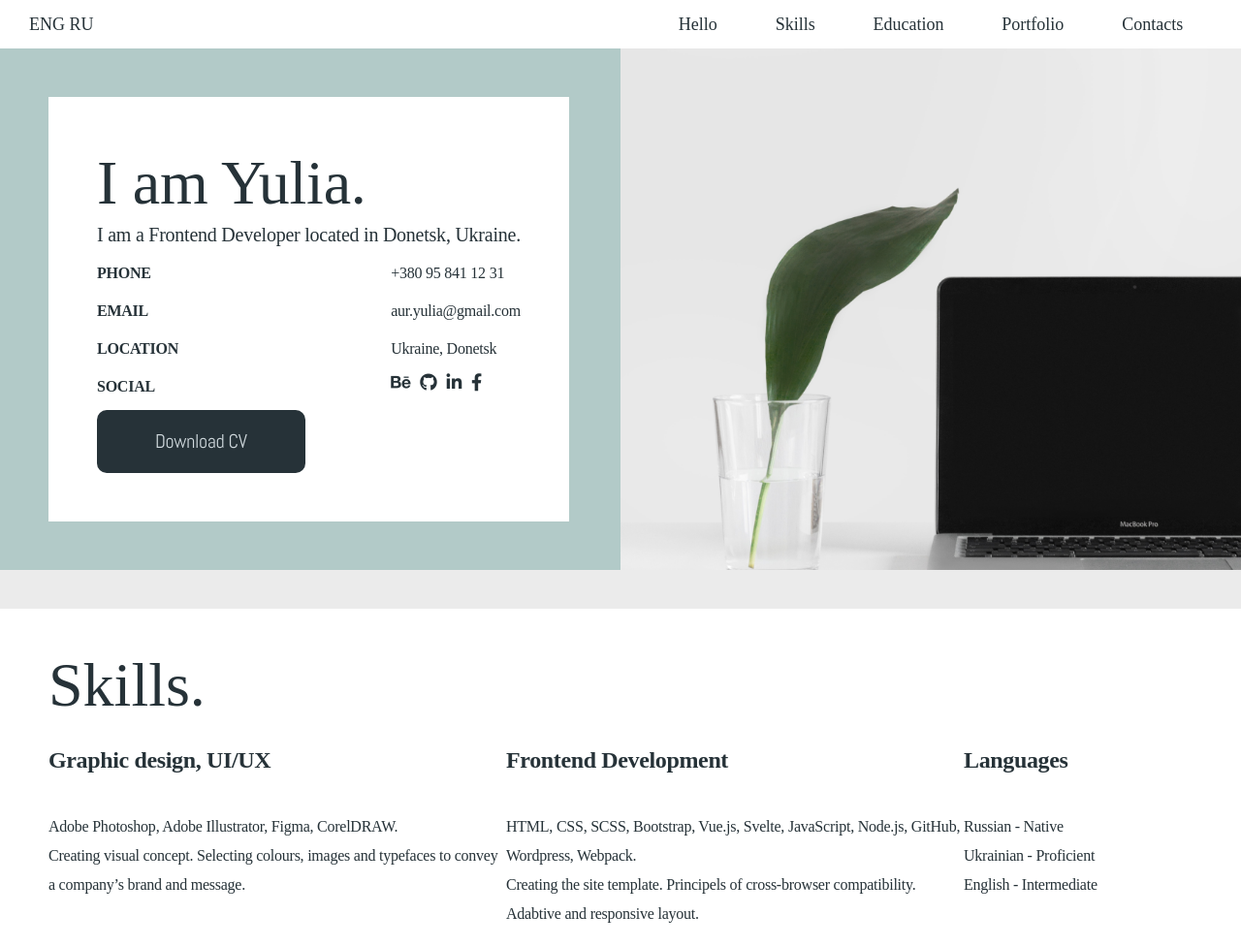
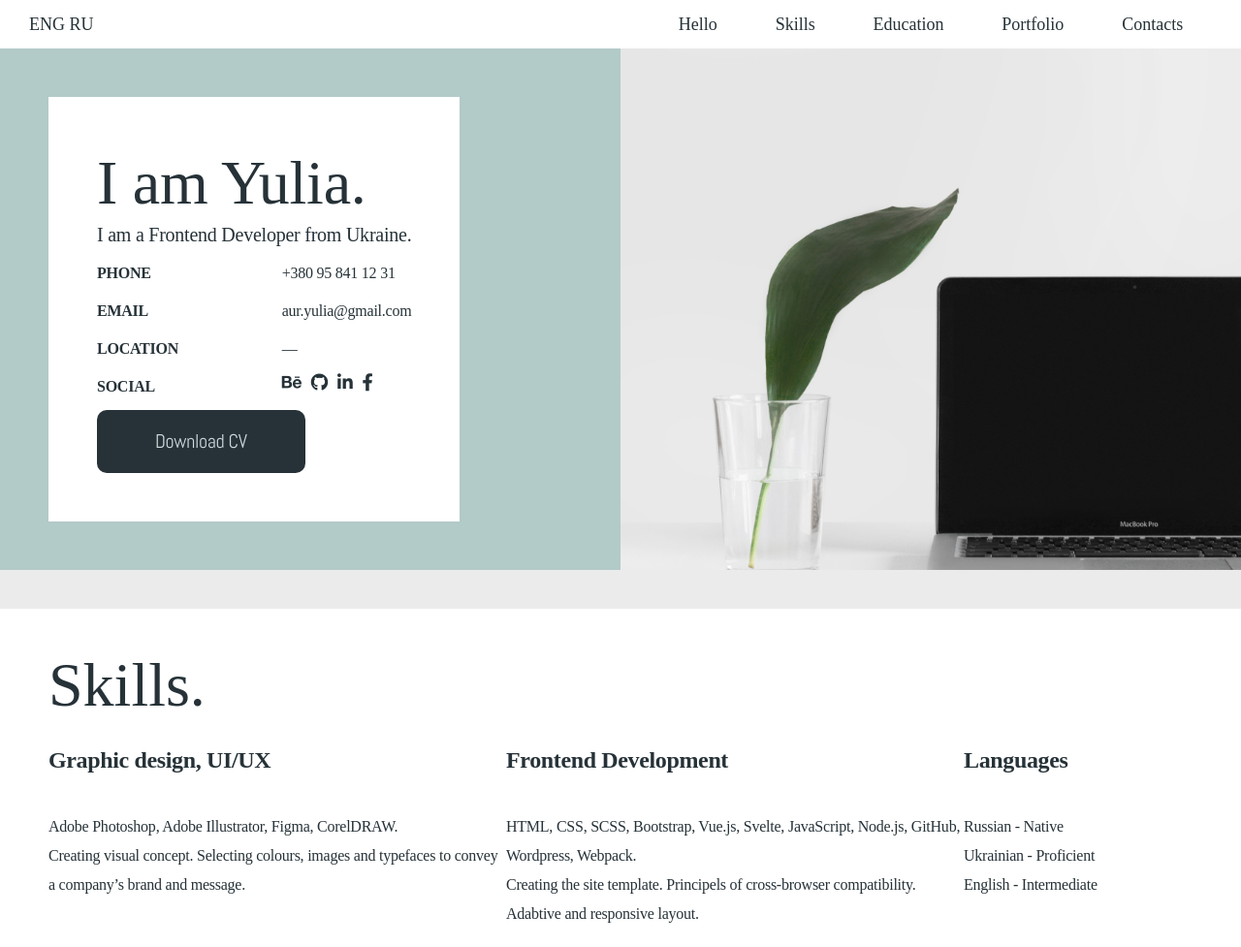
Before and after one commit to ligwol/Yulia., a plain HTML site: page index.html in a window 1280 px wide. Shown: the top 977 px of the page at 97% size. Drawn offline with Linux system fonts and the light colour scheme.

Commit message:
location

```diff
--- a/index.html
+++ b/index.html
@@ -42,7 +42,7 @@
         <section class="hello__section" id="hello">
             <div class="hello__info">
                 <h1>I am Yulia. </h1>
-                <p>I am a Frontend Developer located in Donetsk, Ukraine. </p>
+                <p>I am a Frontend Developer from Ukraine. </p>
                 <div class="hello__info-contacts">
                     <div class="hello__info-column1">
                         <p>phone</p>
@@ -53,7 +53,7 @@
                     <div class="hello__info-column2">
                         <p>+380 95 841 12 31</p>
                         <p>aur.yulia@gmail.com</p>
-                        <p>Ukraine, Donetsk</p>
+                        <p>—</p>
                         <div class="links">
                             <a href="https://www.behance.net/lieforgood"><i class="fab fa-behance"></i></a>
                             <a href="https://github.com/ligwol"><i class="fab fa-github"></i></a>
```
Also changed, not shown: index-rus.html (+1 -1 lines).
